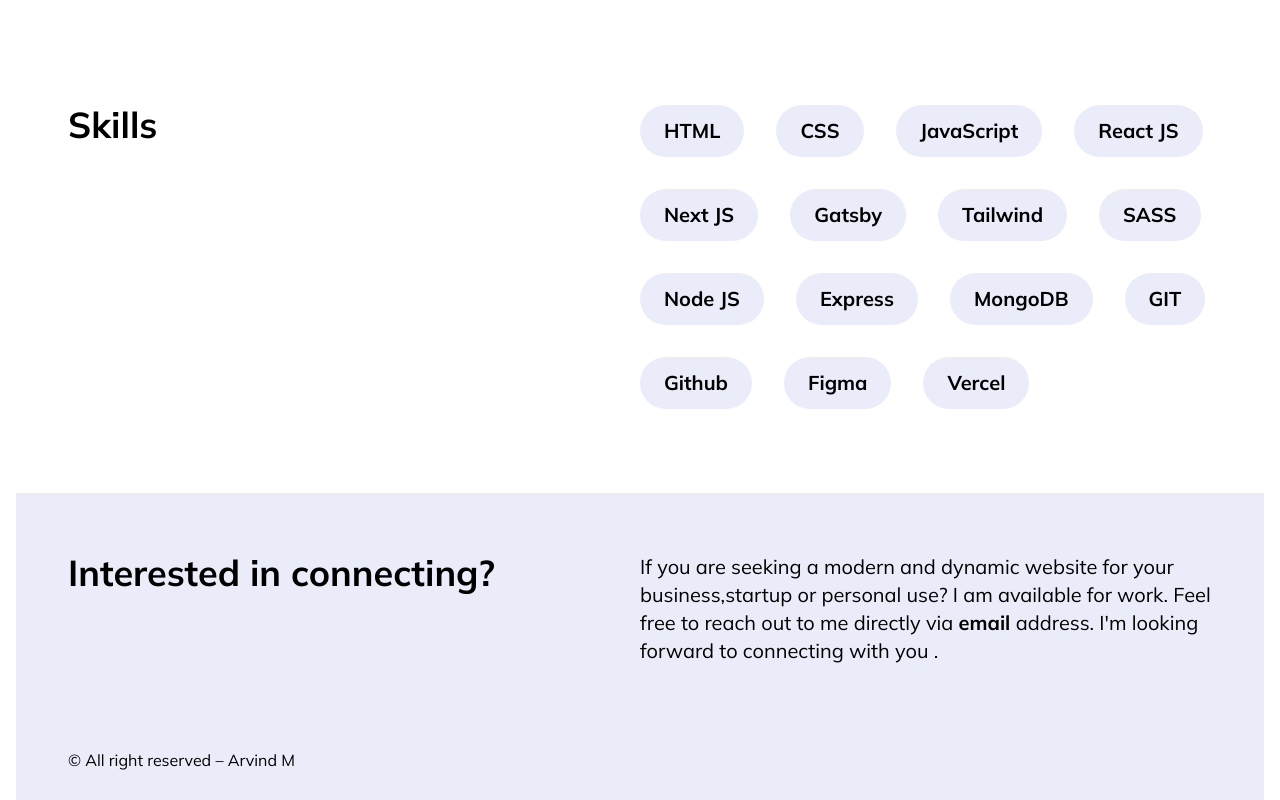
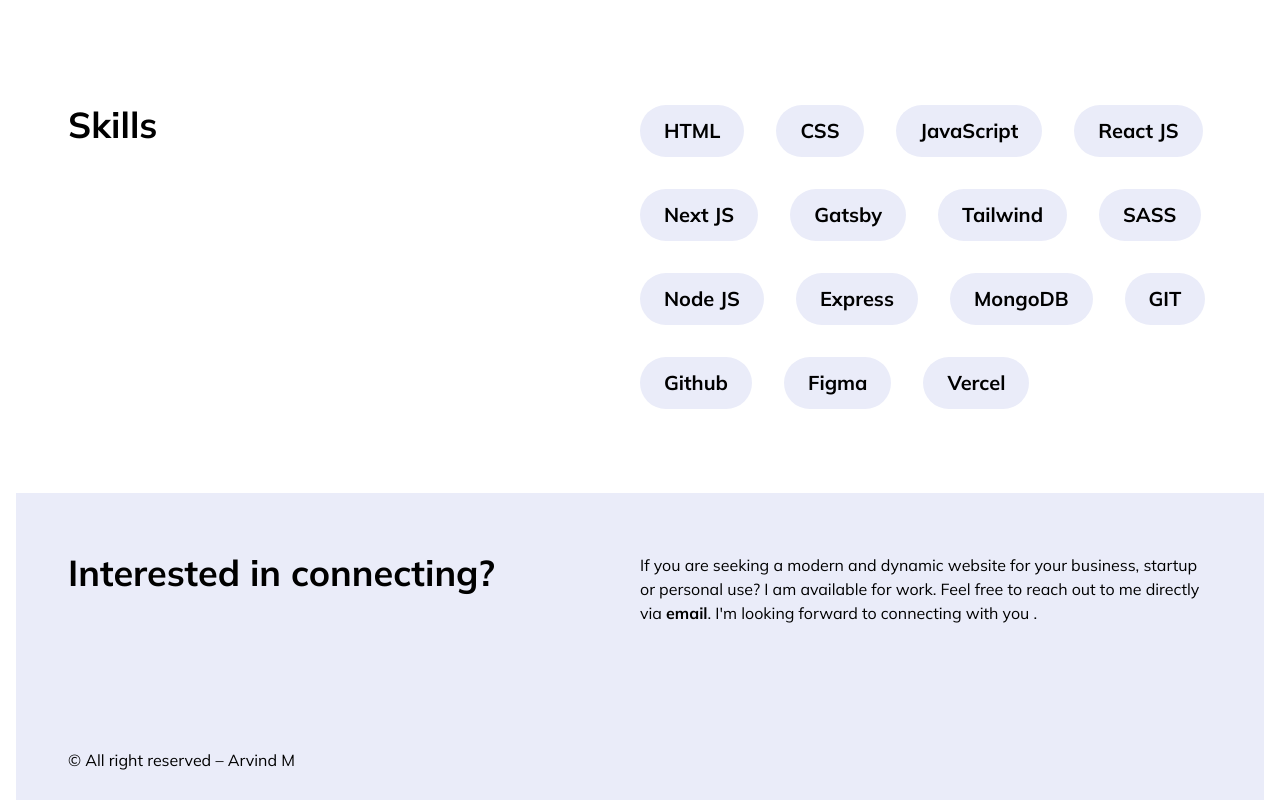
Before and after one commit to Judis07/new-portpolio, a Next.js app: page / in a window 1280 px wide. Shown: the part 1101-1901 px from the top of the page. Built offline with nearby package versions, Linux system fonts and the light colour scheme.

Commit message:
footer changes

```diff
--- a/components/footer.jsx
+++ b/components/footer.jsx
@@ -10,14 +10,14 @@
               Interested in connecting?
             </h3>
 
-            <p className="basis-1/2 text-xl">
-              If you are seeking a modern and dynamic website for your
-              business,startup or personal use? I am available for work. Feel
-              free to reach out to me directly via{" "}
+            <p className="basis-1/2 text-base">
+              If you are seeking a modern and dynamic website for your business,
+              startup or personal use? I am available for work. Feel free to
+              reach out to me directly via{" "}
               <a className="font-bold " href="mailto:arvindnexus732@gmail.com">
-                email{" "}
+                email
               </a>
-              address. I'm looking forward to connecting with you .
+              . I'm looking forward to connecting with you .
             </p>
           </div>
 
```
